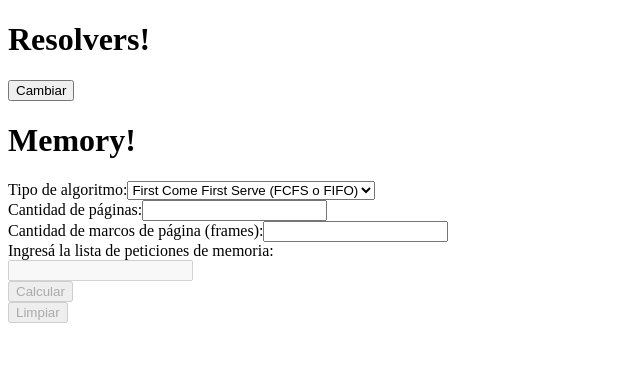
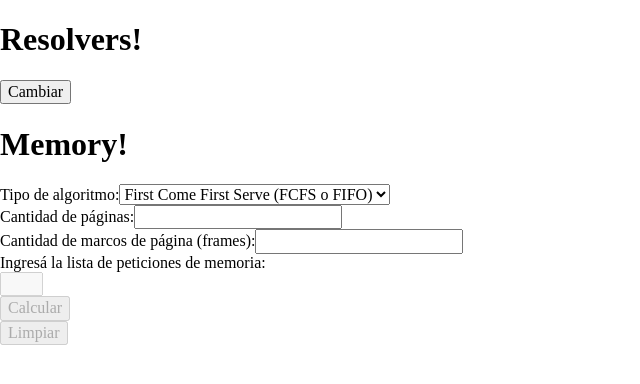
Before and after one commit to emigimenezj/os-resolvers, a React (Vite) app: page / in a window 1280 px wide. Shown: the top 384 px of the page, without its empty margins (0-640 px from the left). Built offline with nearby package versions, Linux system fonts and the light colour scheme.

Commit message:
Add some css to test app design

```diff
--- a/src/Memory.jsx
+++ b/src/Memory.jsx
@@ -11,9 +11,7 @@ export function Memory() {
 
   const [pages, setPages] = useState('');
   const [frames, setFrames] = useState('');
-
   const [memoryRequestSequence, setMemoryRequestSequence] = useState(['']);
-
   const [solutions, setSolutions] = useState([]);
 
   const handleChangePageInput = (event) => {
@@ -48,7 +46,7 @@ export function Memory() {
         <h1>Memory!</h1>
         <form onSubmit={handleSubmit}>
           <label htmlFor='algorithm'>Tipo de algoritmo:</label>
-          <select id="algorithm" name="algorithm" defaultValue="FIFO">
+          <select id="algorithm" className="select" name="algorithm" defaultValue="FIFO">
             <option value="FIFO">First Come First Serve (FCFS o FIFO)</option>
             <option value="LRU">Last Recently Used (LRU)</option>
             <option value="SC">Second Chance (SC)</option>
--- a/src/index.css
+++ b/src/index.css
@@ -1,11 +1,55 @@
+@import 'styles/normalize.css';
+
+:root {
+  --select-border: #777;
+  --select-focus: blue;
+  --select-arrow: var(--select-border);
+}
+
+.sequence-request-input {
+  width: 35px;
+}
+
+.out-of-range {
+  border-color: red;
+}
+
+.fade-in {
+  opacity: 0;
+  animation: fadeIn ease-in 1;
+  animation-fill-mode: forwards;
+  animation-duration: 0.5s;
+}
+
+@keyframes fadeIn {
+  0% {
+    opacity: 0;
+  }
+  100% {
+    opacity: 1;
+  }
+}
+
+tr:nth-child(odd) > td {
+  background-color: rgba(210, 210, 240, 0.5);
+}
+
+td:first-child {
+  border: none;
+  border-radius: 10px;
+}
+
 td {
+  position: relative;
+  width: 25px;
+  height: 25px;
+
   text-align: center;
   vertical-align: middle;
-  width: 25px;
-  height: 25px;
-  position: relative;
+
   border: 1px solid black;
   background-clip: content-box;
+
   user-select: none;
 }
 
--- a/src/main.jsx
+++ b/src/main.jsx
@@ -1,6 +1,7 @@
 import React from 'react';
 import ReactDOM from 'react-dom/client';
 import App from './App';
+
 import './index.css';
 
 ReactDOM.createRoot(document.getElementById('root')).render(
```
